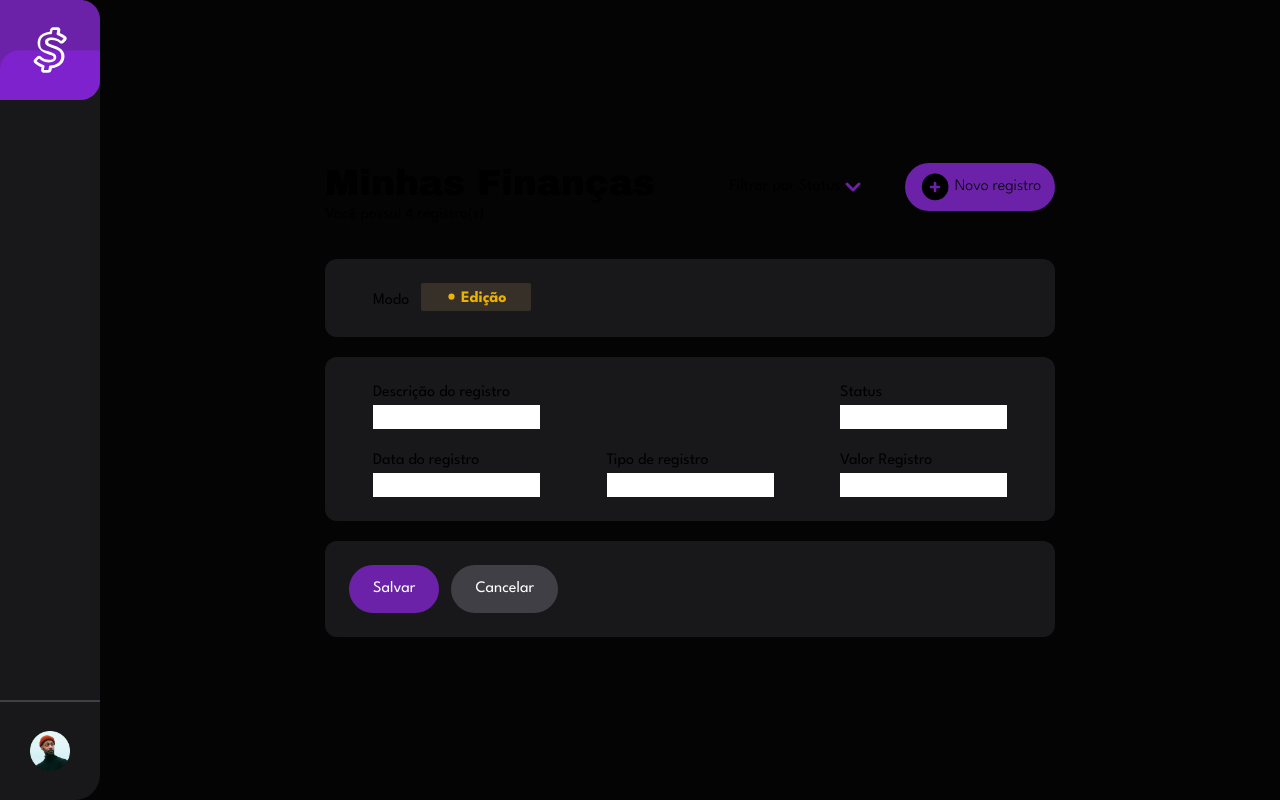
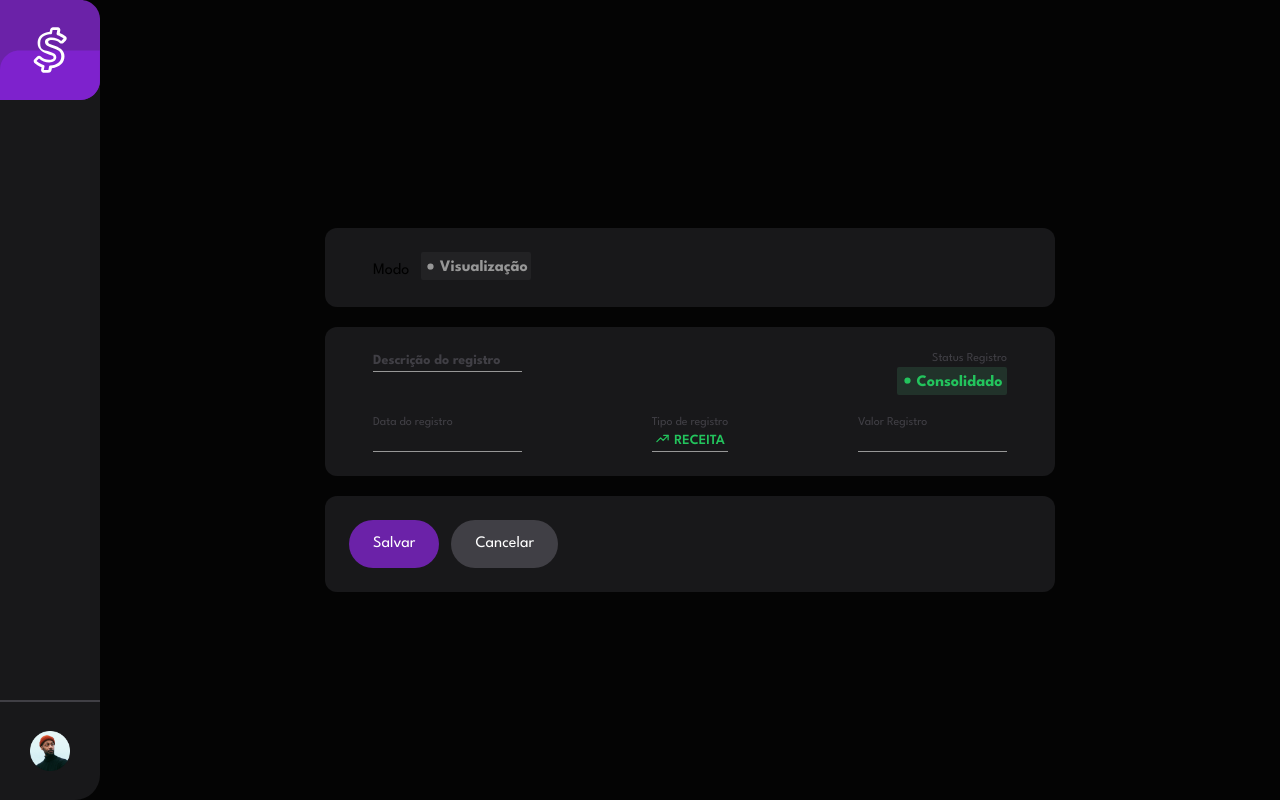
Before and after one commit to aursouza/Aplicacao-Financeira, a Next.js app in the folder app-fin-frontend/: page / in a window 1280 px wide. Built offline with nearby package versions, Linux system fonts and the light colour scheme.

Commit message:
layout EntryViewMode ajusted

```diff
--- a/app-fin-frontend/src/app/globals.css
+++ b/app-fin-frontend/src/app/globals.css
@@ -55,6 +55,18 @@ h1 {
     @apply text-red;
   }
 
+  .bg-Consolidado {
+    @apply bg-darkGreen;
+  }
+
+  .bg-Pendente {
+    @apply bg-darkOrange;
+  }
+
+  .bg-Cancelado {
+    @apply bg-darkRed;
+  }
+
   .text-Visualização {
     @apply text-lightGray;
   }
@@ -69,18 +81,6 @@ h1 {
 
   .bg-Edição {
     @apply bg-darkOrange;
-  }
-
-  .bg-Consolidado {
-    @apply bg-darkGreen;
-  }
-
-  .bg-Pendente {
-    @apply bg-darkOrange;
-  }
-
-  .bg-Cancelado {
-    @apply bg-darkRed;
   }
 
   .btn {
--- a/app-fin-frontend/src/components/ContentMain.tsx
+++ b/app-fin-frontend/src/components/ContentMain.tsx
@@ -35,7 +35,7 @@ export default function MainContent(props: MainContentProps) {
       center
       className="bg-black w-full h-screen p-5 sm:mt-[75px] sm:justify-start"
     >
-      <Header />
+      {/* <Header /> */}
 
       <div className="flex flex-col gap-2 overflow-auto mt-5 sm:h-screen">
         {/* {renderContent(items)} */}
--- a/app-fin-frontend/src/components/EntryViewMode.tsx
+++ b/app-fin-frontend/src/components/EntryViewMode.tsx
@@ -1,36 +1,56 @@
+import { IconTrendingDown, IconTrendingUp } from "@tabler/icons-react";
 import StatusItem from "./StatusItem";
 
 export default function EntryViewMode() {
   return (
     <div className="flex flex-col gap-5">
       <div className="flex justify-start items-baseline w-[730px] p-6 md:p-4 px-12 bg-lightBlack gap-3 rounded-xl md:w-full md:justify-between">
-        Modo <StatusItem status="Edição" />
+        Modo <StatusItem status="Visualização" />
       </div>
 
       <div className="flex justify-start items-baseline flex-wrap w-[730px] p-6 md:p-4 px-12 bg-lightBlack gap-5 rounded-xl md:w-full">
-        <div className="flex w-full justify-between md:flex-col gap-5">
-          <div className="flex flex-col">
-            <span>Descrição do registro</span>
-            <input></input>
+        <div className="flex w-full justify-between md:flex-col-reverse gap-5">
+          <div className="flex items-start">
+            <input
+              placeholder="Descrição do registro"
+              className="appearance-none bg-transparent border-b border-lightGray
+               text-white text-sm font-semibold
+               placeholder:text-gray placeholder:font-bold md:w-full"
+            ></input>
           </div>
-          <div className="flex flex-col">
-            <span>Status</span>
-            <input></input>
+          <div className="flex flex-col items-end md:flex-row md:justify-start md:items-center">
+            <span className="text-gray text-xs md:mr-2">Status Registro</span>
+            <StatusItem status="Consolidado" />
           </div>
         </div>
 
         <div className="flex w-full justify-between md:flex-col gap-5">
           <div className="flex flex-col">
-            <span>Data do registro</span>
-            <input></input>
+            <span className="text-gray text-xs">Data do registro</span>
+            <input
+              className="appearance-none bg-transparent border-b border-lightGray
+               text-white text-sm font-semibold"
+            ></input>
           </div>
           <div className="flex flex-col">
-            <span>Tipo de registro</span>
-            <input></input>
+            <span className="text-gray text-xs">Tipo de registro</span>
+            <div className="flex justify-center border-b border-lightGray ">
+              <IconTrendingUp
+                className="text-green mr-1"
+                stroke={2}
+                size={15}
+              />
+              <select className="bg-transparent appearance-none font-semibold text-sm text-center uppercase text-green">
+                <option value="">Receita</option>
+              </select>
+            </div>
           </div>
           <div className="flex flex-col">
-            <span>Valor Registro</span>
-            <input></input>
+            <span className="text-gray text-xs">Valor Registro</span>
+            <input
+              className="appearance-none bg-transparent border-b border-lightGray
+               text-white text-sm font-semibold"
+            ></input>
           </div>
         </div>
       </div>
```
